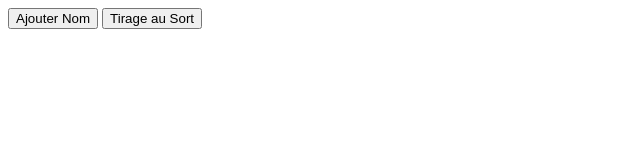
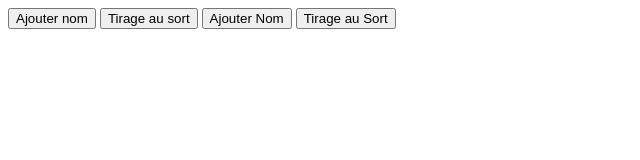
Before and after one commit to nouhailazyn/JavaScript, a plain HTML site: page full.js/array.html in a window 1280 px wide. Shown: the whole page, without its empty margins (0-640 px from the left). Drawn offline with Linux system fonts and the light colour scheme.

Commit message:
Update array.html

```diff
--- a/full.js/array.html
+++ b/full.js/array.html
@@ -6,7 +6,7 @@
     <title>array</title>
 </head>
 <body>
-    <!-- <button type="button" onclick=" ">Ajouter nom</button>
+    <button type="button" onclick=" ">Ajouter nom</button>
     <button type="button" onclick=" ">Tirage au sort</button>
     <script>
         var gagant = new Array (x);
@@ -16,7 +16,7 @@
             gagant.push(x);
             document.write("Gagant est :" + gagant[index]);
         }
-    </script> -->
+    </script>
 
 
     <button onclick="ajuterNom()">Ajouter Nom</button>
```
